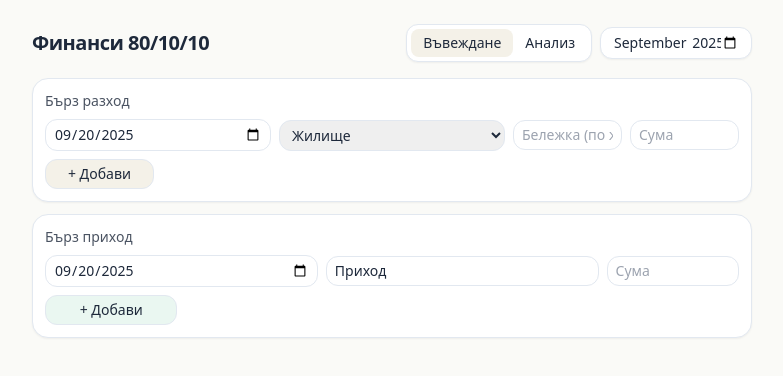
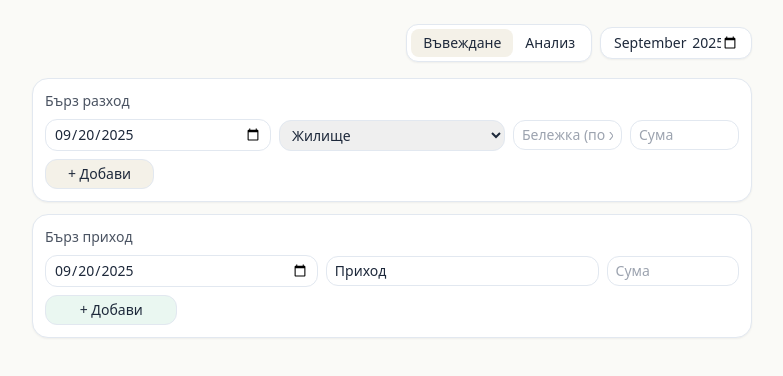
Before and after one commit to emmy649/finance-801010, a React (Vite) app: page / in a window 1280 px wide. Shown: the top 376 px of the page, without its empty margins (248-1031 px from the left). Built offline with nearby package versions, Linux system fonts and the light colour scheme.

Commit message:
Крайна версия

```diff
--- a/src/components/FinanceLight801010.tsx
+++ b/src/components/FinanceLight801010.tsx
@@ -155,7 +155,7 @@ export default function FinanceLight801010() {
       <div className="mx-auto max-w-3xl w-full px-3 sm:px-6 py-4 sm:py-6">
         {/* Header */}
         <header className="mb-4 flex items-center justify-between gap-2 min-w-0">
-          <h1 className="text-lg sm:text-xl font-semibold tracking-tight truncate">Финанси 80/10/10</h1>
+          <h1 className="text-lg sm:text-xl font-semibold tracking-tight truncate"></h1>
           <div className="flex items-center gap-2 min-w-0">
             <nav className="rounded-xl border border-slate-200 bg-white p-1 shadow-sm text-sm flex-shrink-0">
               <button onClick={()=>setTab('input')} className={`px-3 py-1 rounded-lg ${tab==='input'?'bg-[#f4f1e8]':''}`}>Въвеждане</button>
```
